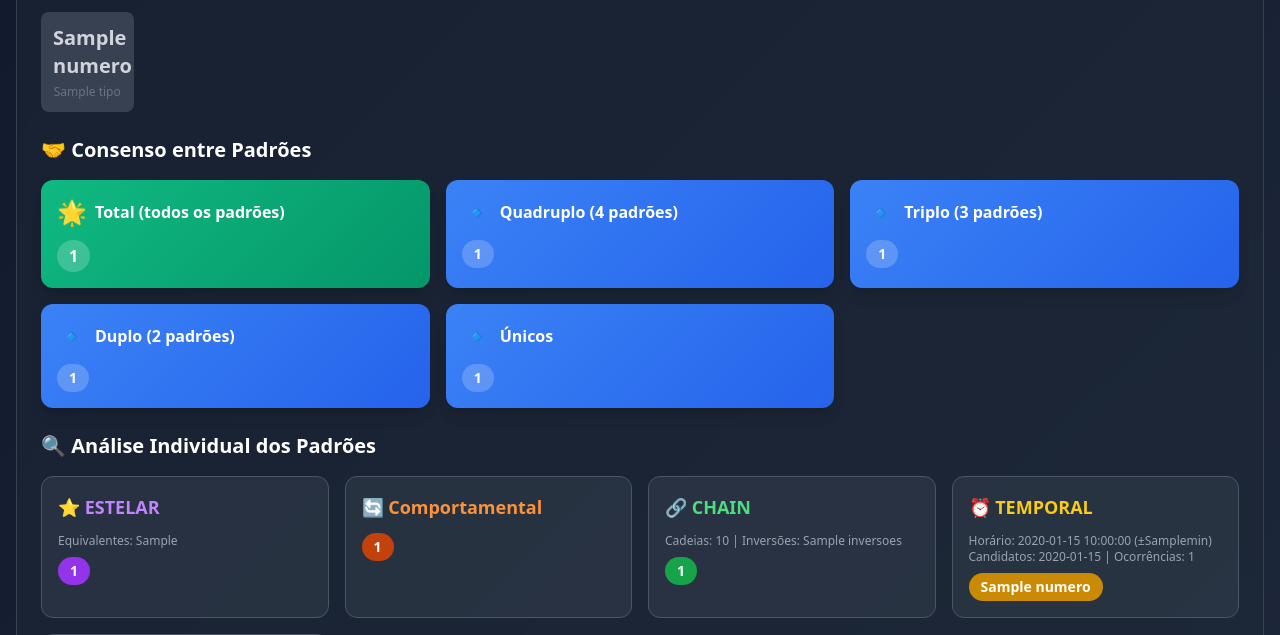
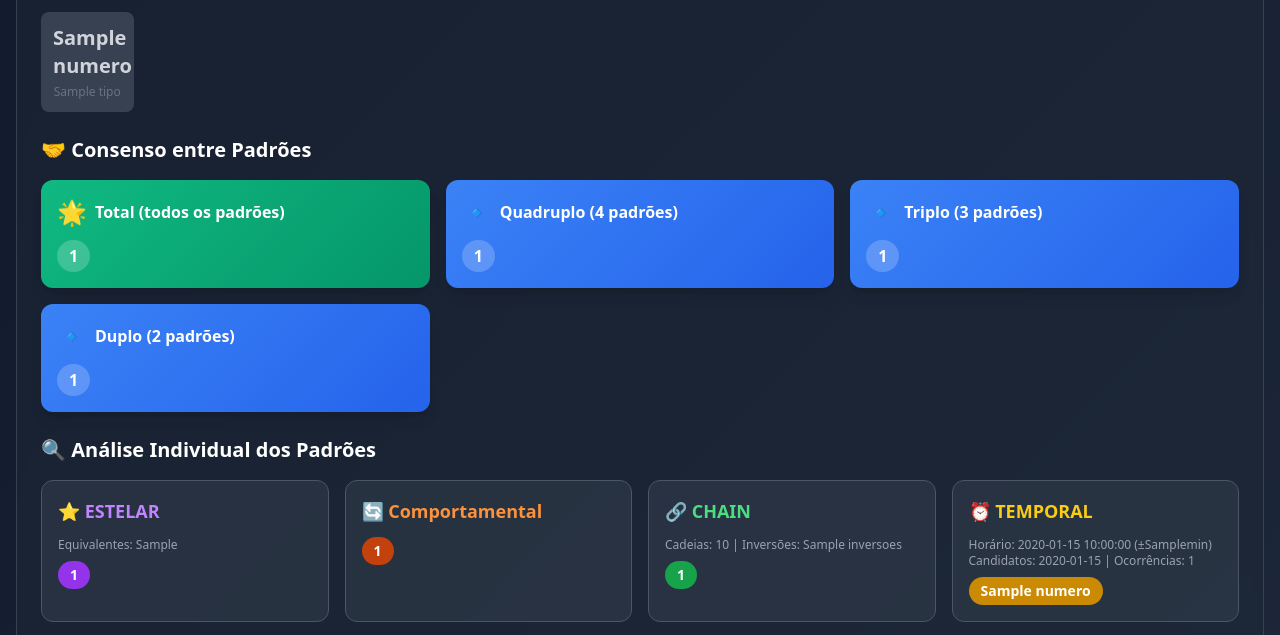
Before and after one commit to allanRoberto/api-neural, a Python web app: template templates/sugestao.html in a window 1280 px wide. Shown: the part 627-1262 px from the top of the page. Run offline with Jinja, Linux system fonts and the light colour scheme; the template is opened without the code that fills it: most values are stand-ins (such as "Sample title", 1, 10 or a date in 2020); some libraries are stand-ins or nearby versions.

Commit message:
Ajuste sugestao.html

```diff
--- a/templates/sugestao.html
+++ b/templates/sugestao.html
@@ -363,7 +363,7 @@
                 <div class="grid grid-cols-1 md:grid-cols-2 lg:grid-cols-3 gap-4">
 
                     <!-- Total -->
-                    {% if dados.analise.consenso.consenso_5|length > 0 %}
+                    {% if dados.analise.consenso.consenso_5 %}
                     <div class="consenso-total rounded-xl p-4 shadow-lg">
                         <div class="flex items-center gap-2 mb-2">
                             <span class="text-2xl">🌟</span>
@@ -385,10 +385,8 @@
                             <h3 class="text-white font-bold">Quadruplo (4 padrões)</h3>
                         </div>
                         <div class="flex flex-wrap gap-2 mt-3">
-                            {% for tipo, numeros in dados.analise.consenso.consenso_4.items() %}
-                                {% for num in numeros %}
-                                <span class="bg-white/20 text-white px-3 py-1 rounded-full text-sm font-semibold">{{ num }}</span>
-                                {% endfor %}
+                            {% for num in dados.analise.consenso.consenso_4 %}
+                            <span class="bg-white/20 text-white px-3 py-1 rounded-full font-bold">{{ num }}</span>
                             {% endfor %}
                         </div>
                     </div>
@@ -401,10 +399,8 @@
                             <h3 class="text-white font-bold">Triplo (3 padrões)</h3>
                         </div>
                         <div class="flex flex-wrap gap-2 mt-3">
-                            {% for tipo, numeros in dados.analise.consenso.consenso_3.items() %}
-                                {% for num in numeros %}
-                                <span class="bg-white/20 text-white px-3 py-1 rounded-full text-sm font-semibold">{{ num }}</span>
-                                {% endfor %}
+                            {% for num in dados.analise.consenso.consenso_3 %}
+                            <span class="bg-white/20 text-white px-3 py-1 rounded-full font-bold">{{ num }}</span>
                             {% endfor %}
                         </div>
                     </div>
@@ -417,30 +413,13 @@
                             <h3 class="text-white font-bold">Duplo (2 padrões)</h3>
                         </div>
                         <div class="flex flex-wrap gap-2 mt-3">
-                            {% for tipo, numeros in dados.analise.consenso.consenso_2.items() %}
-                                {% for num in numeros %}
-                                <span class="bg-white/20 text-white px-3 py-1 rounded-full text-sm font-semibold">{{ num }}</span>
-                                {% endfor %}
+                            {% for num in dados.analise.consenso.consenso_2 %}
+                            <span class="bg-white/20 text-white px-3 py-1 rounded-full font-bold">{{ num }}</span>
                             {% endfor %}
                         </div>
                     </div>
                     {% endif %}
-                    <!-- Duplo -->
-                    {% if dados.analise.consenso.unicos %}
-                    <div class="consenso-duplo rounded-xl p-4 shadow-lg">
-                        <div class="flex items-center gap-2 mb-2">
-                            <span class="text-2xl">🔹</span>
-                            <h3 class="text-white font-bold">Únicos</h3>
-                        </div>
-                        <div class="flex flex-wrap gap-2 mt-3">
-                            {% for tipo, numeros in dados.analise.consenso.unicos.items() %}
-                                {% for num in numeros %}
-                                <span class="bg-white/20 text-white px-3 py-1 rounded-full text-sm font-semibold">{{ num }}</span>
-                                {% endfor %}
-                            {% endfor %}
-                        </div>
-                    </div>
-                    {% endif %}
+
 
                 </div>
             </div>
@@ -665,6 +644,73 @@
                             class="mt-2 text-[11px] min-h-[1.25rem] text-gray-400"
                         ></div>
                     </div>
+
+                    <!-- Consenso -->
+                <div class="bg-gray-900/40 border border-gray-700 rounded-xl p-4 space-y-3">
+                <h2 class="text-xl font-bold text-white mb-4">🤝 Consenso entre Padrões</h2>
+                <div class="grid grid-cols-1 md:grid-cols-2 lg:grid-cols-1 gap-4">
+
+                    <!-- Total -->
+                    {% if dados.analise.consenso.consenso_5 %}
+                    <div class="consenso-total rounded-xl p-4 shadow-lg">
+                        <div class="flex items-center gap-2 mb-2">
+                            <span class="text-2xl">🌟</span>
+                            <h3 class="text-white font-bold">Total (todos os padrões)</h3>
+                        </div>
+                        <div class="flex flex-wrap gap-2 mt-3">
+                            {% for num in dados.analise.consenso.consenso_5 %}
+                            <span class="bg-white/20 text-white px-3 py-1 rounded-full font-bold">{{ num }}</span>
+                            {% endfor %}
+                        </div>
+                    </div>
+                    {% endif %}
+
+
+                    {% if dados.analise.consenso.consenso_4 %}
+                    <div class="consenso-duplo rounded-xl p-4 shadow-lg">
+                        <div class="flex items-center gap-2 mb-2">
+                            <span class="text-2xl">🔹</span>
+                            <h3 class="text-white font-bold">Quadruplo (4 padrões)</h3>
+                        </div>
+                        <div class="flex flex-wrap gap-2 mt-3">
+                            {% for num in dados.analise.consenso.consenso_4 %}
+                            <span class="bg-white/20 text-white px-3 py-1 rounded-full font-bold">{{ num }}</span>
+                            {% endfor %}
+                        </div>
+                    </div>
+                    {% endif %}
+
+                    {% if dados.analise.consenso.consenso_3 %}
+                    <div class="consenso-duplo rounded-xl p-4 shadow-lg">
+                        <div class="flex items-center gap-2 mb-2">
+                            <span class="text-2xl">🔹</span>
+                            <h3 class="text-white font-bold">Triplo (3 padrões)</h3>
+                        </div>
+                        <div class="flex flex-wrap gap-2 mt-3">
+                            {% for num in dados.analise.consenso.consenso_3 %}
+                            <span class="bg-white/20 text-white px-3 py-1 rounded-full font-bold">{{ num }}</span>
+                            {% endfor %}
+                        </div>
+                    </div>
+                    {% endif %}
+
+                    {% if dados.analise.consenso.consenso_2 %}
+                    <div class="consenso-duplo rounded-xl p-4 shadow-lg">
+                        <div class="flex items-center gap-2 mb-2">
+                            <span class="text-2xl">🔹</span>
+                            <h3 class="text-white font-bold">Duplo (2 padrões)</h3>
+                        </div>
+                        <div class="flex flex-wrap gap-2 mt-3">
+                            {% for num in dados.analise.consenso.consenso_2 %}
+                            <span class="bg-white/20 text-white px-3 py-1 rounded-full font-bold">{{ num }}</span>
+                            {% endfor %}
+                        </div>
+                    </div>
+                    {% endif %}
+
+
+                </div>
+            </div>
                     <!-- Teste de aposta via WebSocket -->
                     <!-- Executar aposta via extensão (usa WebSocket já aberto da mesa) -->
                     <div class="bg-gray-900/40 border border-gray-700 rounded-xl p-4 space-y-3">
```
